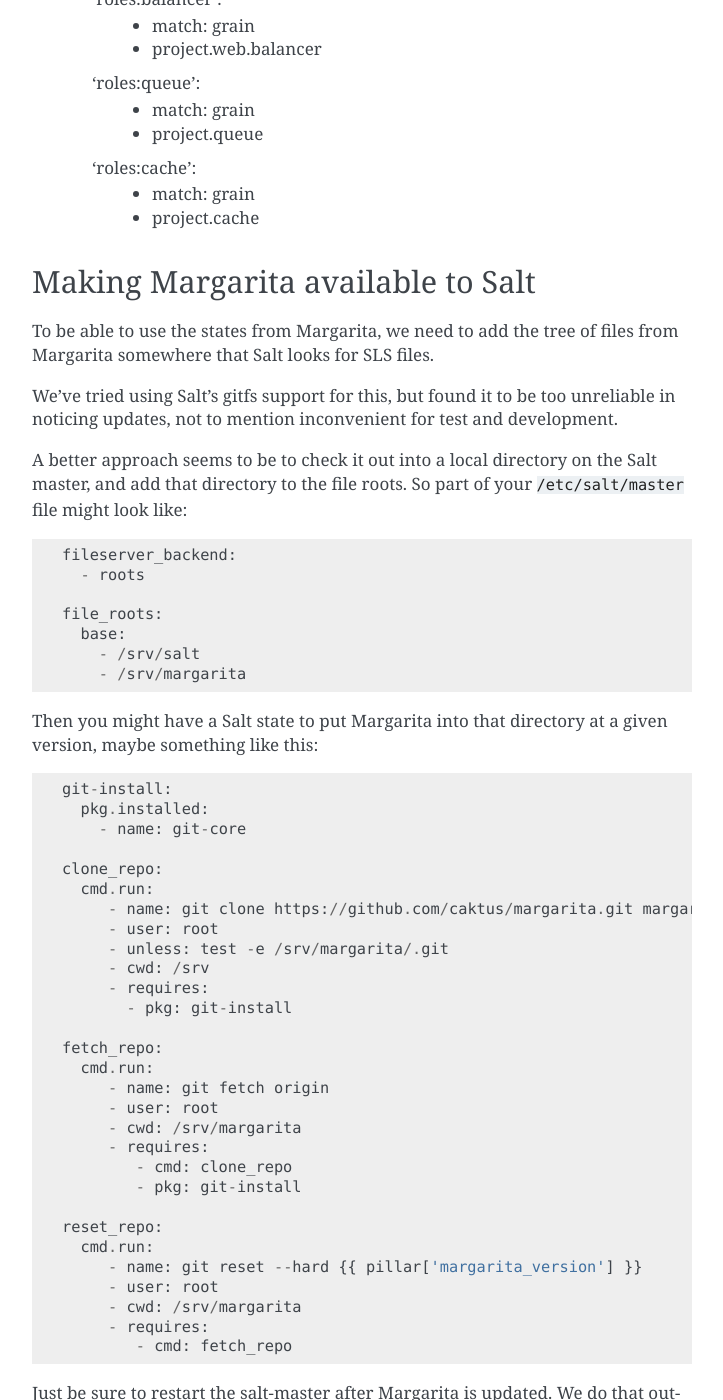
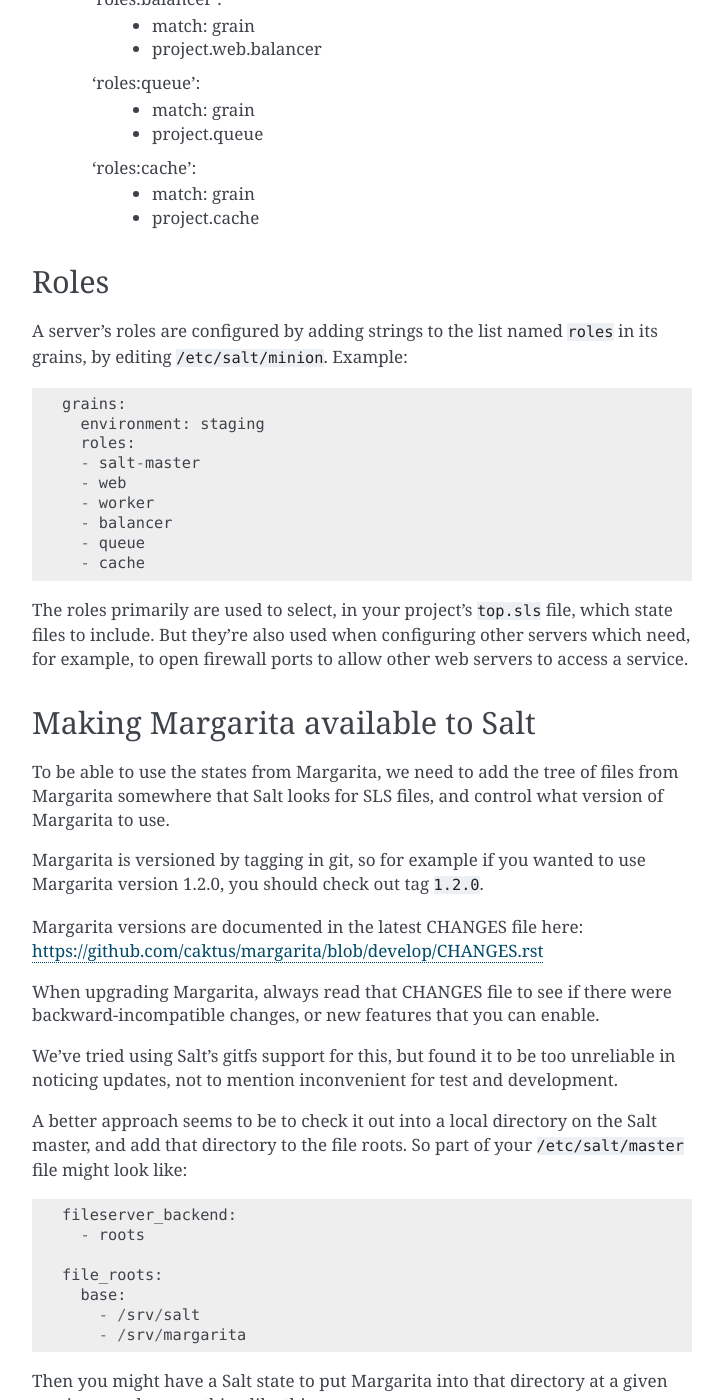
Before and after one commit to caktus/guidebook, a Sphinx documentation site: the page built from source/margarita/adding.rst, in a window 1280 px wide and 1400 px high, scrolled down 1329 px. Shown: the whole window, without its empty margins (388-1111 px from the left). Built offline with Sphinx 7.4.7, drawn with Linux system fonts in a browser that asks for light colours; some of the changed text lies outside the part shown.

Commit message:
Updates per review
* Make state dependencies into links
* Document versioning for Margarita
* Get rid of empty roles.rst file, but introduce
  roles in the adding.rst file.

```diff
--- a/source/margarita/adding.rst
+++ b/source/margarita/adding.rst
@@ -58,14 +58,46 @@
         - match: grain
         - project.cache
 
+Roles
+-----
+
+A server's roles are configured by adding strings to the list named ``roles``
+in its grains, by editing ``/etc/salt/minion``.  Example::
+
+    grains:
+      environment: staging
+      roles:
+      - salt-master
+      - web
+      - worker
+      - balancer
+      - queue
+      - cache
+
+The roles primarily are used to select, in your project's ``top.sls`` file, which
+state files to include. But they're also used when configuring other servers which
+need, for example, to open firewall ports to allow other web servers to access
+a service.
 
 
 Making Margarita available to Salt
 ----------------------------------
 
 To be able to use the states from Margarita, we need to
-add the tree of files from Margarita somewhere
-that Salt looks for SLS files.
+add the tree of files from Margarita somewhere that Salt
+looks for SLS files, and control what version of Margarita
+to use.
+
+Margarita is versioned by tagging in git, so for example if
+you wanted to use Margarita version 1.2.0, you should check
+out tag ``1.2.0``.
+
+Margarita versions are documented in the latest CHANGES file
+here: https://github.com/caktus/margarita/blob/develop/CHANGES.rst
+
+When upgrading Margarita, always read that CHANGES file to see
+if there were backward-incompatible changes, or new features
+that you can enable.
 
 We've tried using Salt's gitfs support for this, but found it
 to be too unreliable in noticing updates, not to mention
@@ -117,6 +149,9 @@
          - requires:
             - cmd: fetch_repo
 
+If using this, set the pillar variable ``margarita_version`` to the
+version you want to install, e.g. "1.2.0".
+
 Just be sure to restart the salt-master after Margarita is updated.
 We do that outside Salt after invoking this state, something
 like this::
--- a/source/margarita/margarita.rst
+++ b/source/margarita/margarita.rst
@@ -12,5 +12,4 @@
    states
    grains
    pillar
-   roles
    minions
--- a/source/margarita/roles.rst
+++ /dev/null
@@ -1,2 +0,0 @@
-Salt roles
-==========
```
Also changed, not shown: source/margarita/states.rst (+145 -46 lines).
